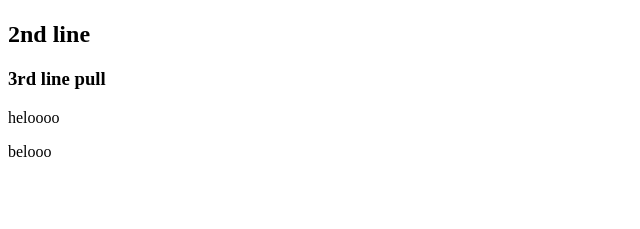
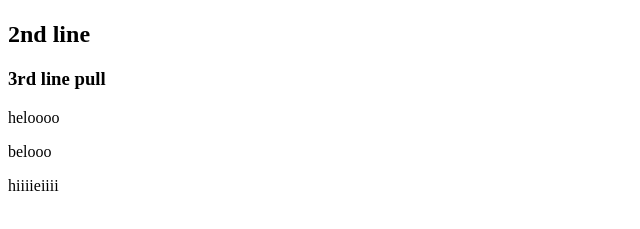
Before and after one commit to Salman-080/Website, a plain HTML site: page index.html in a window 1280 px wide. Shown: the part 59-288 px from the top of the page, without its empty margins (0-640 px from the left). Drawn offline with Linux system fonts and the light colour scheme.

Commit message:
update donee

```diff
--- a/index.html
+++ b/index.html
@@ -12,5 +12,6 @@
     <h3>3rd line pull</h3>
     <p>heloooo</p>
     <p>belooo</p>
+    <p>hiiiieiiii</p>
 </body>
 </html>
```
